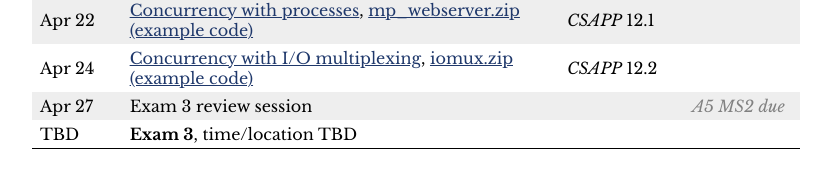
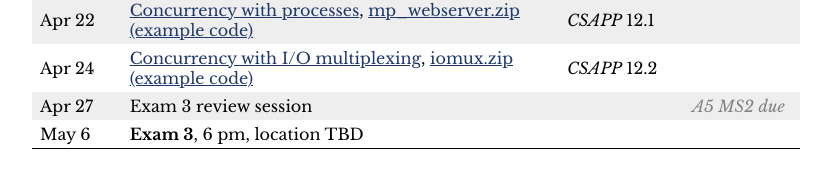
Before and after one commit to jhucsf/spring2026, a Jekyll site: the page built from schedule.md, in a window 1280 px wide. Shown: the part 2071-2249 px from the top of the page, without its empty margins (224-1055 px from the left). Built offline with Jekyll 4.4.1, drawn with Linux system fonts in a browser that asks for light colours.

```diff
--- a/schedule.csv
+++ b/schedule.csv
@@ -39,4 +39,4 @@ Apr 20,"Parallelism, concurrency issues",lectures/lecture31-public.pdf,synch2.zi
 Apr 22,"Concurrency with processes",lectures/lecture32-public.pdf,mp_webserver.zip,*CSAPP* 12.1,
 Apr 24,"Concurrency with I/O multiplexing",lectures/lecture33-public.pdf,iomux.zip,*CSAPP* 12.2,
 Apr 27,"Exam 3 review session",,,,"<span class='tentative'>A5 MS2 due</span>"
-TBD,"**Exam 3**, time/location TBD"
+May 6,"**Exam 3**, 6 pm, location TBD"
--- a/schedule.md
+++ b/schedule.md
@@ -67,4 +67,4 @@ Apr 20 | [Parallelism, concurrency issues](lectures/lecture31-public.pdf), [sync
 Apr 22 | [Concurrency with processes](lectures/lecture32-public.pdf), [mp_webserver.zip (example code)](lectures/mp_webserver.zip) | *CSAPP* 12.1 |
 Apr 24 | [Concurrency with I/O multiplexing](lectures/lecture33-public.pdf), [iomux.zip (example code)](lectures/iomux.zip) | *CSAPP* 12.2 |
 Apr 27 | Exam 3 review session |  | <span class='tentative'>A5 MS2 due</span>
-TBD | **Exam 3**, time/location TBD |  |
+May 6 | **Exam 3**, 6 pm, location TBD |  |
```
